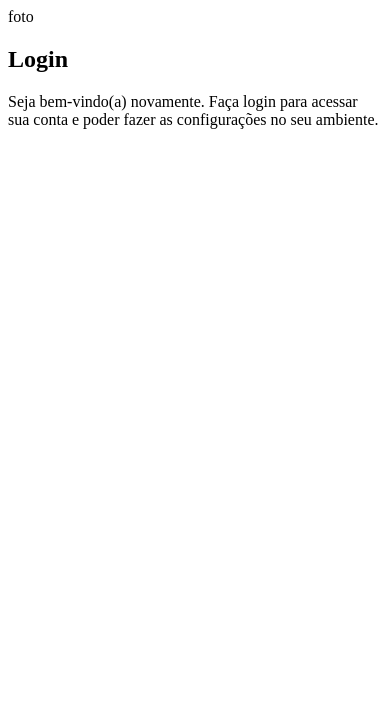
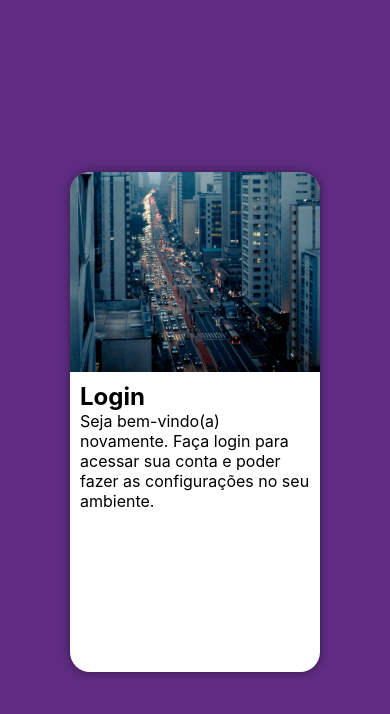
Before and after one commit to LeonardoMattioli/projeto-login, a plain HTML site: page index.html in a window 390 px wide. Drawn offline with Linux system fonts and the light colour scheme.

Commit message:
Mobile first

```diff
--- a/estilo/style.css
+++ b/estilo/style.css
@@ -6,3 +6,50 @@
     Lilás:#5f2c82
 
 */
+
+* {
+    font-family: -apple-system, BlinkMacSystemFont, 'Segoe UI', Roboto, Oxygen, Ubuntu, Cantarell, 'Open Sans', 'Helvetica Neue', sans-serif;
+    padding: 0px;
+    margin: 0px;
+    box-sizing: border-box;
+}
+
+body, html {
+    background-color: #5f2c82;
+    height: 100vh;
+    width: 100vw;
+}
+
+main {
+    position: relative;
+    height: 100vh;
+    width: 100vw;
+}
+
+
+section#login {
+    position: absolute;
+    top: 50%;
+    left: 50%;
+    transform: translate(-50%, -50%);
+    overflow: hidden;
+
+    background-color: white;
+    width: 250px;
+    height: 500px;
+    border-radius: 20px;
+    box-shadow: 0px 0px 10px rgba(0, 0, 0, 0.445);
+}
+
+section#login > div#imagem {
+    display: block;
+    background: #5f2c82 url(../imagens/login2.jpg) no-repeat;
+    background-size: cover;
+    height: 200px;
+    background-position: left bottom;
+}
+
+section#login > div#formulario {
+    display: block;
+    padding: 10px;
+}
--- a/index.html
+++ b/index.html
@@ -11,7 +11,7 @@
     <main>
         <section id="login">
             <div id="imagem">
-                foto
+
             </div>
             <div id="formulario">
                 <h1>Login</h1>
```
Also changed, not shown: imagens/login2.jpg (added), 1 other file.
